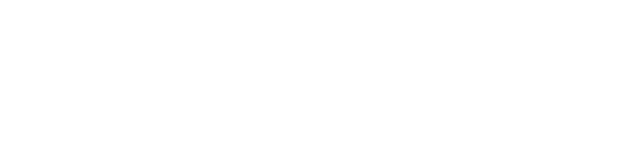
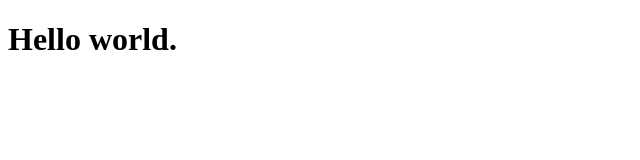
Before and after one commit to komcal/test-git-simple, a plain HTML site: page index.html in a window 1280 px wide. Shown: the whole page, without its empty margins (0-640 px from the left). Drawn offline with Linux system fonts and the light colour scheme.

Commit message:
change header

```diff
--- a/index.html
+++ b/index.html
@@ -2,9 +2,9 @@
 <html lang="en">
 <head>
   <meta charset="UTF-8">
-  <title>Document</title>
+  <title>Hello</title>
 </head>
 <body>
-
+  <h1>Hello world.</h1>
 </body>
 </html>
```
